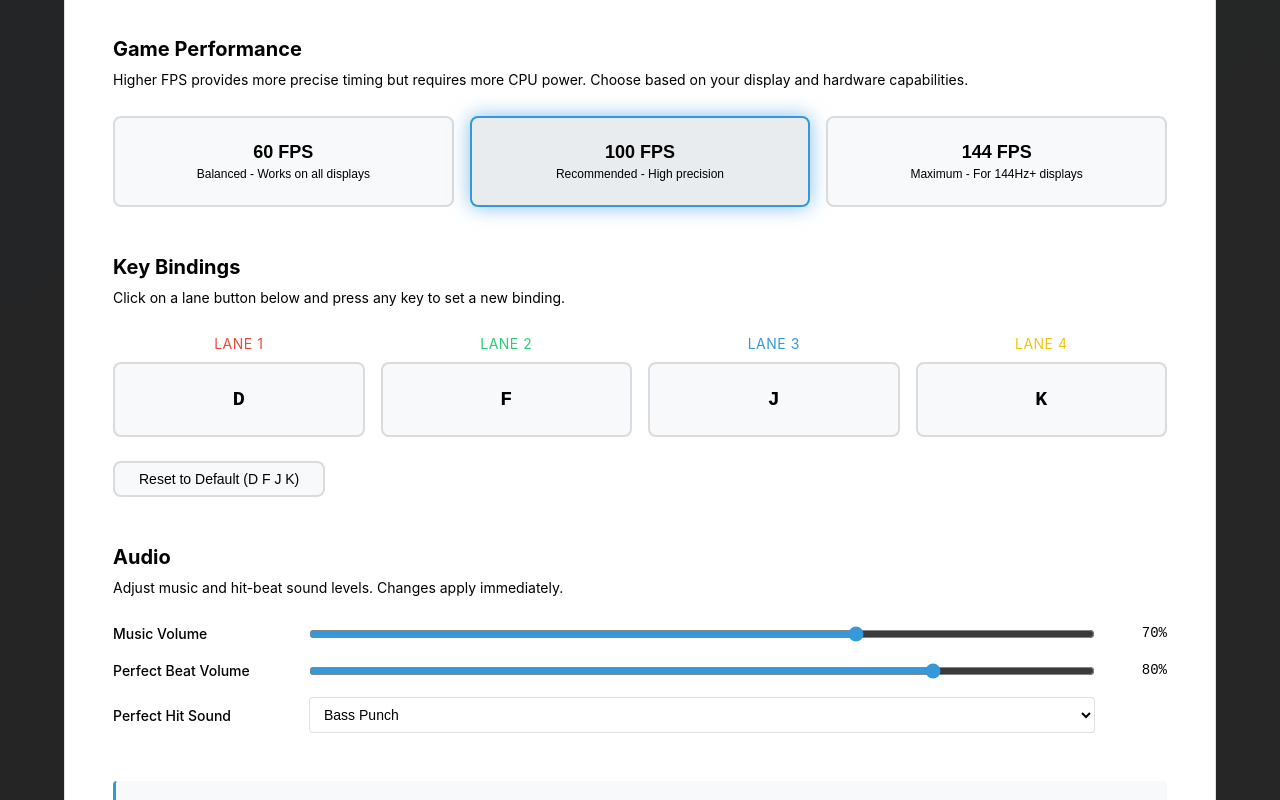
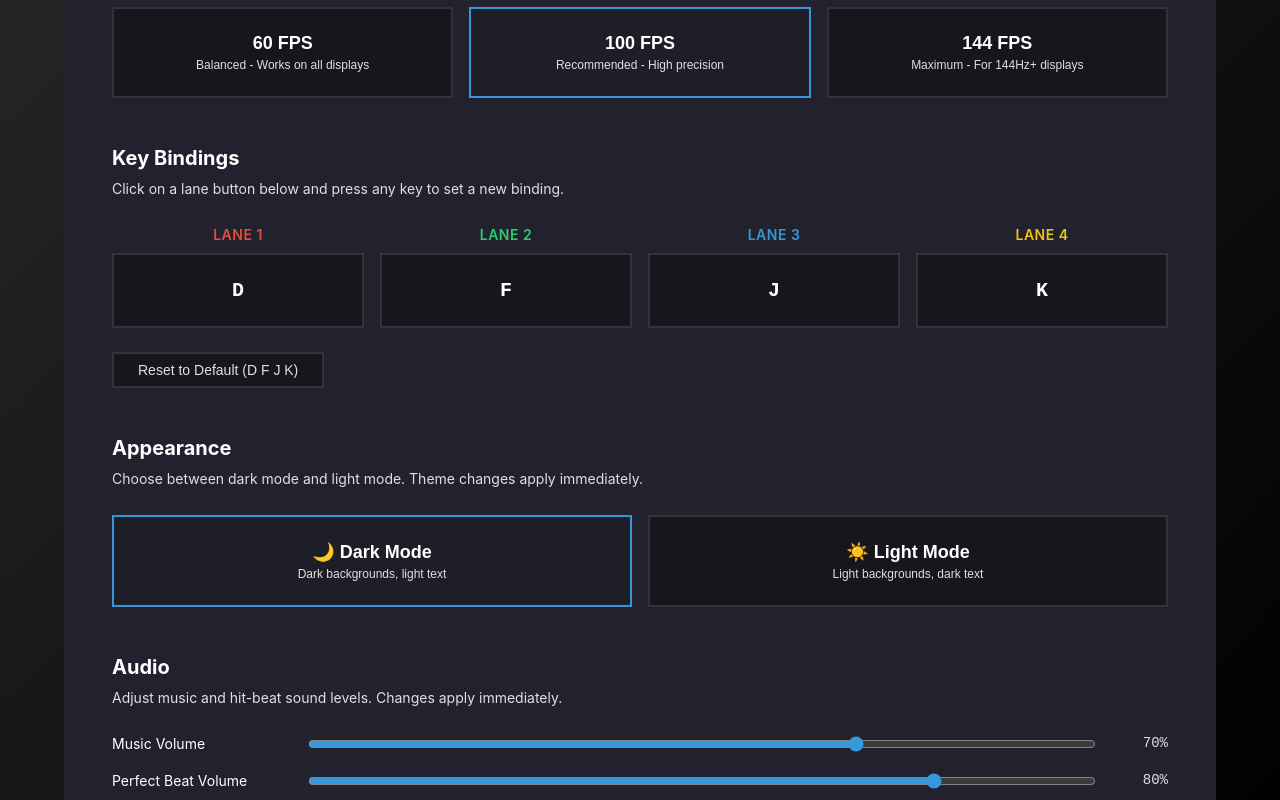
Before and after one commit to danielfrankin85-blip/RhythmAi, a React (Vite) app: page / in a window 1280 px wide. Both pictures are taken after a click on the button "⚙️ Settings". Built offline with nearby package versions, Linux system fonts and the light colour scheme.

Commit message:
Add dark/light mode toggle and fix leaderboard text visibility

```diff
--- a/src/components/App.tsx
+++ b/src/components/App.tsx
@@ -66,6 +66,10 @@ export function App() {
     }
     return 'bass';
   });
+  const [theme, setTheme] = useState<'light' | 'dark'>(() => {
+    const saved = localStorage.getItem('theme');
+    return (saved === 'light' || saved === 'dark') ? saved : 'dark';
+  });
   const [keyBindings, setKeyBindings] = useState<string[]>(() => {
     const saved = localStorage.getItem('keyBindings');
     return saved ? JSON.parse(saved) : ['d', 'f', 'j', 'k'];
@@ -128,6 +132,11 @@ export function App() {
   useEffect(() => {
     localStorage.setItem('songRunHistory', JSON.stringify(songRunHistory));
   }, [songRunHistory]);
+
+  useEffect(() => {
+    localStorage.setItem('theme', theme);
+    document.documentElement.setAttribute('data-theme', theme);
+  }, [theme]);
 
   // ── Helper: attach event listeners to a game engine ────────────────────
   const attachListeners = useCallback((engine: GameEngine) => {
@@ -491,6 +500,10 @@ export function App() {
     gameEngineRef.current?.setPerfectHitSound(sound);
   }, []);
 
+  const handleThemeChange = useCallback((newTheme: 'light' | 'dark') => {
+    setTheme(newTheme);
+  }, []);
+
   const handleOpenSettings = useCallback(() => setShowSettings(true), []);
   const handleCloseSettings = useCallback(() => setShowSettings(false), []);
 
@@ -775,6 +788,8 @@ export function App() {
           onSfxVolumeChange={handleSfxVolumeChange}
           perfectHitSound={perfectHitSound}
           onPerfectHitSoundChange={handlePerfectHitSoundChange}
+          theme={theme}
+          onThemeChange={handleThemeChange}
           onClose={handleCloseSettings}
         />
       )}
--- a/src/components/Menu/Settings.tsx
+++ b/src/components/Menu/Settings.tsx
@@ -21,6 +21,8 @@ interface SettingsProps {
   onSfxVolumeChange: (volume: number) => void;
   perfectHitSound: PerfectHitSound;
   onPerfectHitSoundChange: (sound: PerfectHitSound) => void;
+  theme: 'light' | 'dark';
+  onThemeChange: (theme: 'light' | 'dark') => void;
   onClose: () => void;
 }
 
@@ -32,7 +34,7 @@ interface SettingsProps {
  * - 100 FPS: Balanced performance and precision (recommended)
  * - 144 FPS: Maximum precision for high-refresh displays
  */
-export const Settings: React.FC<SettingsProps> = memo(({ currentFPS, onFPSChange, keyBindings, onKeyBindingsChange, musicVolume, onMusicVolumeChange, sfxVolume, onSfxVolumeChange, perfectHitSound, onPerfectHitSoundChange, onClose }) => {
+export const Settings: React.FC<SettingsProps> = memo(({ currentFPS, onFPSChange, keyBindings, onKeyBindingsChange, musicVolume, onMusicVolumeChange, sfxVolume, onSfxVolumeChange, perfectHitSound, onPerfectHitSoundChange, theme, onThemeChange, onClose }) => {
   const [editingLane, setEditingLane] = useState<number | null>(null);
 
   const fpsOptions = [
@@ -118,6 +120,30 @@ export const Settings: React.FC<SettingsProps> = memo(({ currentFPS, onFPSChange
           >
             Reset to Default (D F J K)
           </button>
+        </div>
+
+        <div className="settings__section">
+          <h3 className="settings__section-title">Appearance</h3>
+          <p className="settings__section-desc">
+            Choose between dark mode and light mode. Theme changes apply immediately.
+          </p>
+
+          <div className="settings__fps-options">
+            <button
+              className={`settings__fps-option ${theme === 'dark' ? 'active' : ''}`}
+              onClick={() => onThemeChange('dark')}
+            >
+              <div className="settings__fps-label">🌙 Dark Mode</div>
+              <div className="settings__fps-desc">Dark backgrounds, light text</div>
+            </button>
+            <button
+              className={`settings__fps-option ${theme === 'light' ? 'active' : ''}`}
+              onClick={() => onThemeChange('light')}
+            >
+              <div className="settings__fps-label">☀️ Light Mode</div>
+              <div className="settings__fps-desc">Light backgrounds, dark text</div>
+            </button>
+          </div>
         </div>
 
         <div className="settings__section">
--- a/src/styles/components.css
+++ b/src/styles/components.css
@@ -909,13 +909,14 @@
   font-weight: var(--font-weight-bold);
   text-transform: uppercase;
   letter-spacing: 0.08em;
-  color: var(--color-text-secondary);
+  color: var(--color-text-primary);
   margin-bottom: var(--space-sm);
 }
 
 .map-leaderboard__empty {
   font-size: var(--font-size-sm);
-  color: var(--color-text-muted);
+  color: var(--color-text-primary);
+  opacity: 0.7;
 }
 
 .map-leaderboard__list {
@@ -943,7 +944,8 @@
 }
 
 .map-leaderboard__acc {
-  color: var(--color-text-secondary);
+  color: var(--color-text-primary);
+  opacity: 0.9;
 }
 
 .hit-feedback__text {
--- a/src/styles/global.css
+++ b/src/styles/global.css
@@ -1,21 +1,21 @@
 /* ═══════════════════════════════════════════════════════════════════════════
-   CSS Variables – Light theme with vibrant accents
+   CSS Variables – Theme System
    ═══════════════════════════════════════════════════════════════════════ */
 
 :root {
-  /* ── Color palette ──────────────────────────────────────────────────── */
-  --color-bg-primary: #ffffff;
-  --color-bg-secondary: #f8f9fa;
-  --color-bg-tertiary: #e9ecef;
-  --color-bg-elevated: #ffffff;
+  /* ── Color palette (Dark Mode - Default) ────────────────────────────── */
+  --color-bg-primary: #0a0a0f;
+  --color-bg-secondary: #16161d;
+  --color-bg-tertiary: #1e1e28;
+  --color-bg-elevated: #22222e;
 
-  --color-text-primary: #000000;
-  --color-text-secondary: #000000;
-  --color-text-muted: #000000;
-  --color-text-disabled: #adb5bd;
+  --color-text-primary: #ffffff;
+  --color-text-secondary: #e0e0e0;
+  --color-text-muted: #a0a0a0;
+  --color-text-disabled: #6b7280;
 
-  --color-border: rgba(0, 0, 0, 0.12);
-  --color-border-focus: rgba(0, 0, 0, 0.3);
+  --color-border: rgba(255, 255, 255, 0.12);
+  --color-border-focus: rgba(255, 255, 255, 0.3);
 
   /* Neon lane colors */
   --color-lane-0: #e74c3c;  /* red */
@@ -58,6 +58,24 @@
   --font-size-4xl: 3rem;
 
   --font-weight-normal: 400;
+  --font-weight-semibold: 600;
+  --font-weight-bold: 700;
+}
+
+/* ── Light Mode Theme ────────────────────────────────────────────────── */
+[data-theme="light"] {
+  --color-bg-primary: #ffffff;
+  --color-bg-secondary: #f8f9fa;
+  --color-bg-tertiary: #e9ecef;
+  --color-bg-elevated: #ffffff;
+
+  --color-text-primary: #000000;
+  --color-text-secondary: #1a1a1a;
+  --color-text-muted: #6b7280;
+  --color-text-disabled: #9ca3af;
+
+  --color-border: rgba(0, 0, 0, 0.12);
+  --color-border-focus: rgba(0, 0, 0, 0.3);
   --font-weight-medium: 500;
   --font-weight-bold: 700;
 
```
